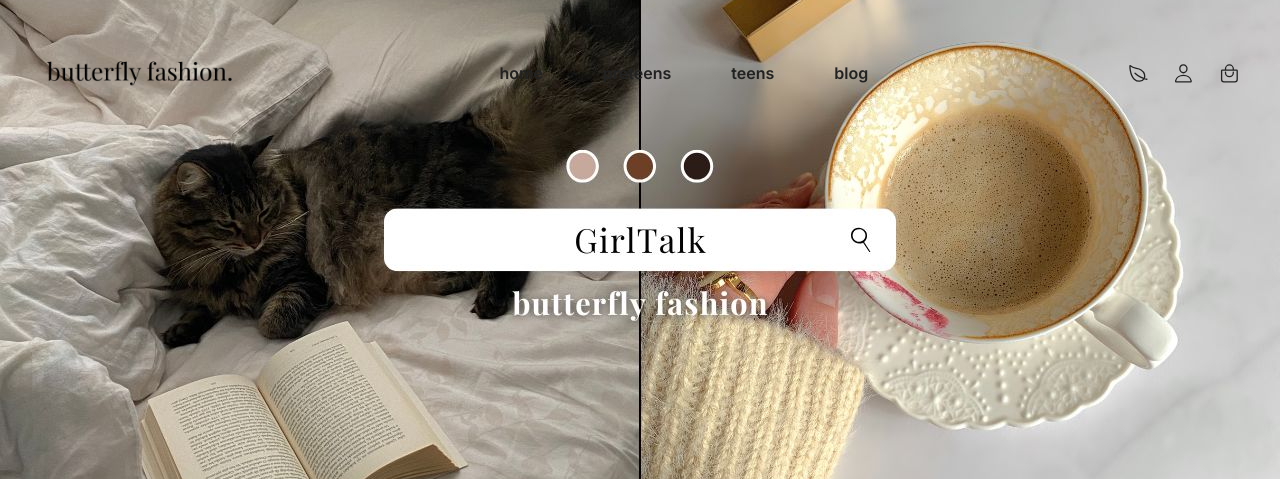
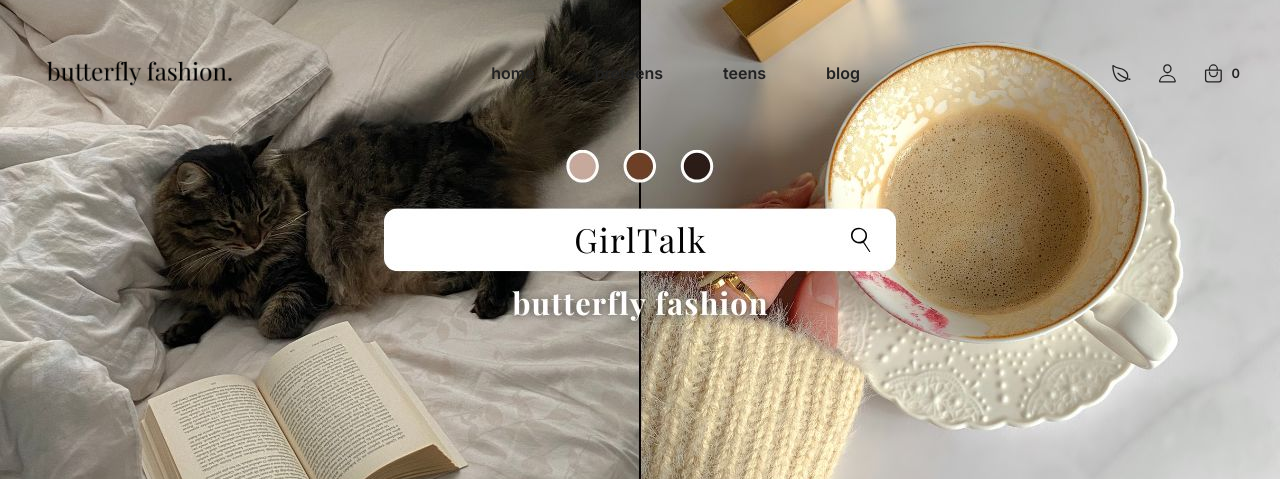
Before and after one commit to veekibs/Butterfly-Fashion-Final, a Django app: page /blog/ in a window 1280 px wide. Shown: the top 479 px of the page. Run offline with Django 4.2, Linux system fonts and the light colour scheme; data comes from the database, SQL or seed files in the repository; both versions use the stored data as it was after the commit.

Commit message:
fix: cart number not showing next to cart icon

```diff
--- a/shop/static/shop/css/base.css
+++ b/shop/static/shop/css/base.css
@@ -379,6 +379,11 @@ footer a {
   display: none;
 }
 
+#cart-count,
+#cart-count-mobile {
+  display: inline-block;
+}
+
 /* MEDIA QUERY: MOBILE ONLY */
 @media (max-width: 768px) {
   #mobile-menu-card {
```
Also changed, not shown: db.sqlite3.
